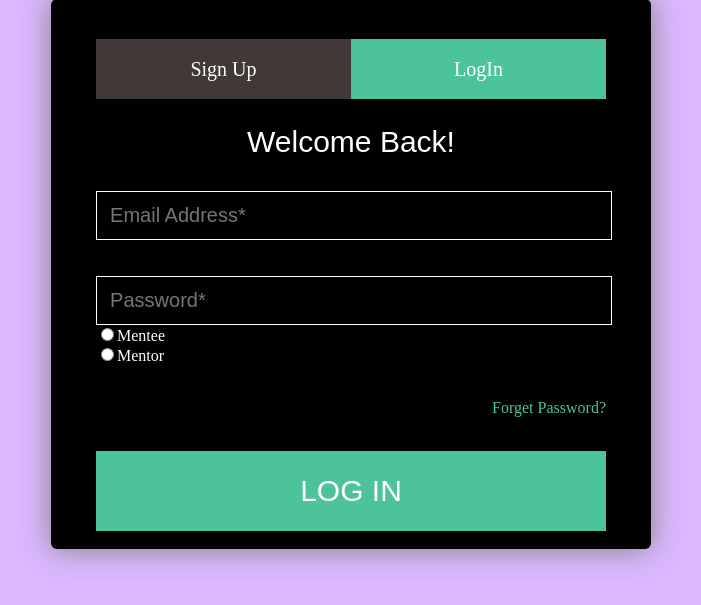
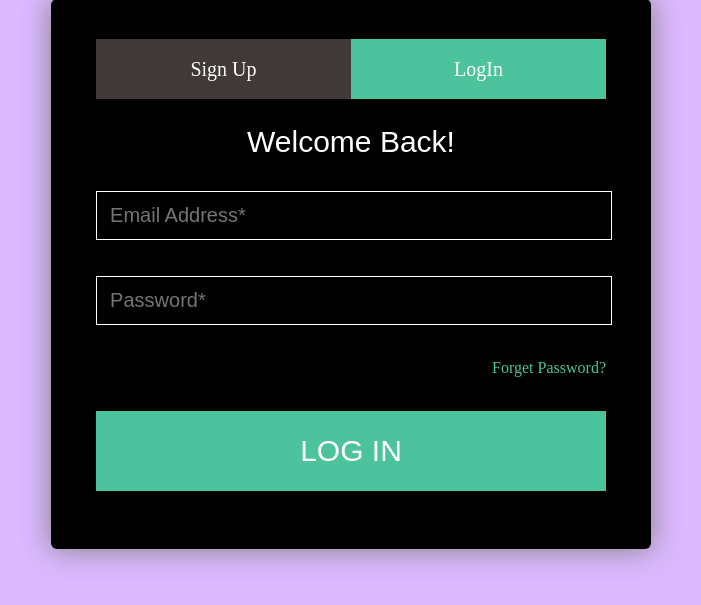
Before and after one commit to abhishekpareek29/query-portal, a PHP site: page /dummy_project_modified.htm in a window 1280 px wide. Shown: the part 51-656 px from the top of the page, without its empty margins (289-990 px from the left). Run offline with PHP 8.4, Linux system fonts and the light colour scheme; some libraries are stand-ins or nearby versions.

Commit message:
modified login page   #refs 9887   login page modified, deleted some unneccesary echo

```diff
--- a/dummy_project_modified.htm
+++ b/dummy_project_modified.htm
@@ -62,8 +62,7 @@
       <br>
       <input name="psw" name="psw" placeholder="  Password*" class="psw-entry" type="password" required>
       <br>
-      <input type="radio" name="user_type" class="r-button" value="mentee">Mentee <br>
-      <input type="radio" name="user_type" class="r-button" value="mentor">Mentor
+
     </div>
     <br>
     <p class="fp">
```
Also changed, not shown: login.php (+1 -33 lines).
